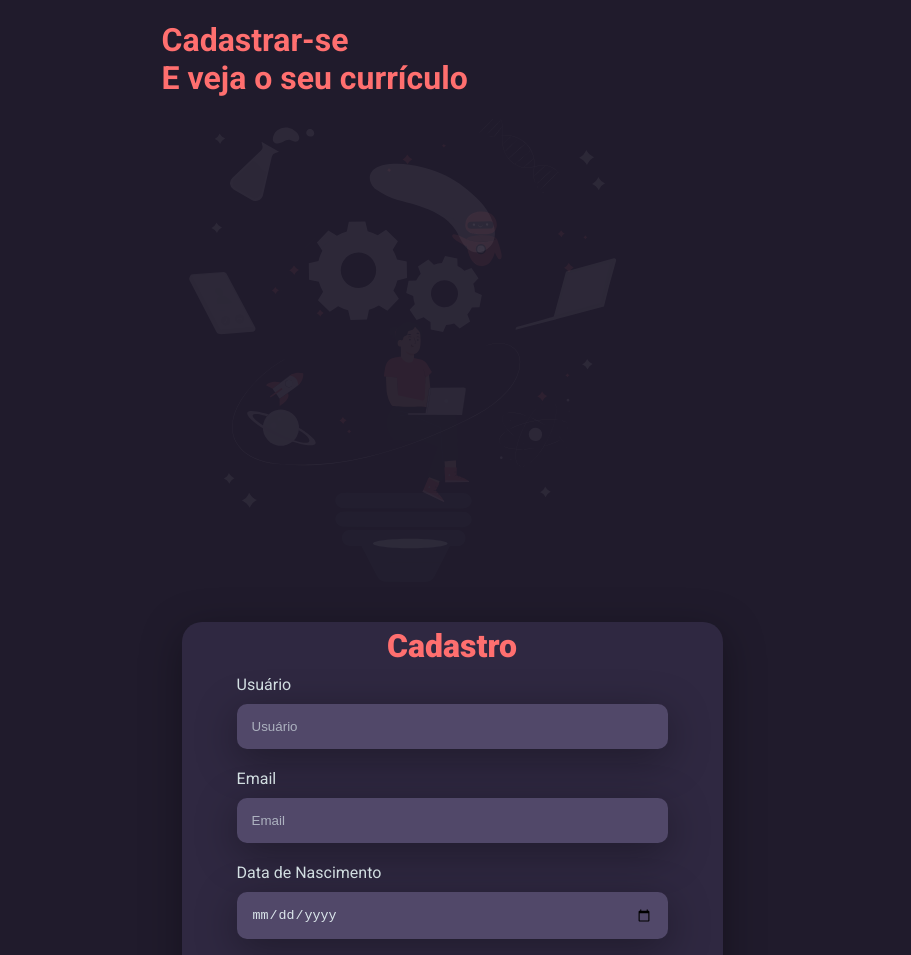
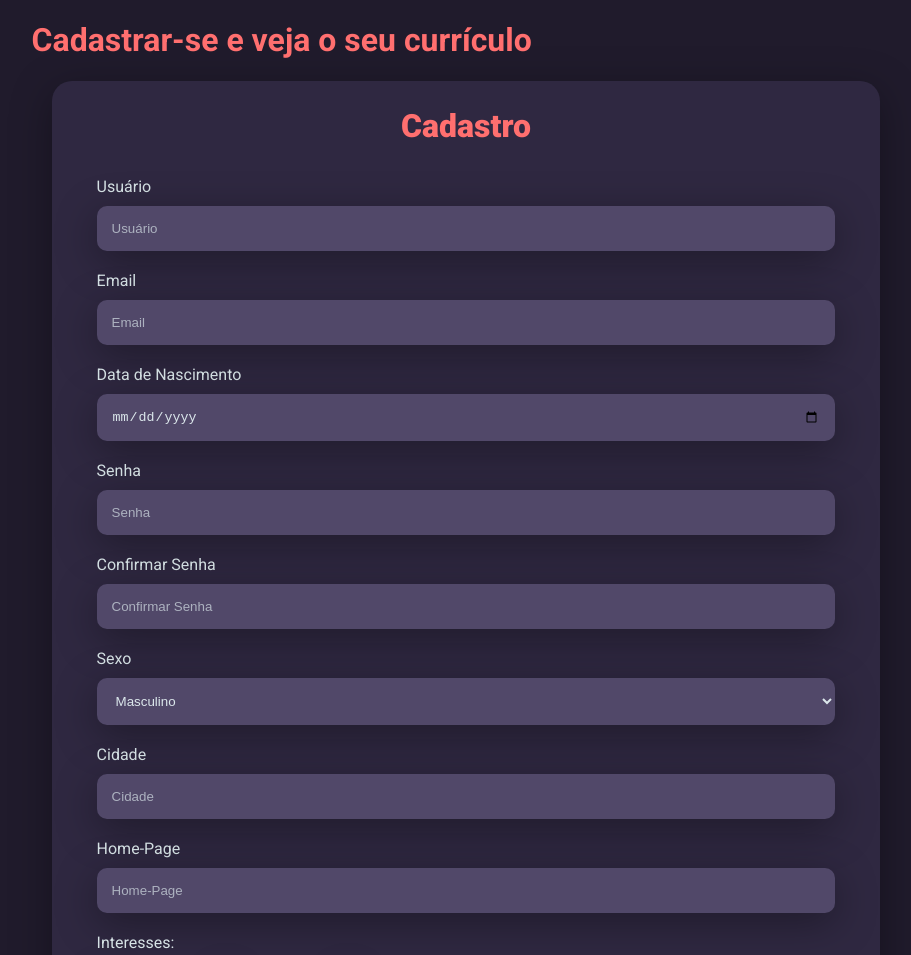
Before and after one commit to brunogregorioj/ExercicioLogin, a plain HTML site: page cadastro.html in a window 1280 px wide. Shown: the top 955 px of the page, without its empty margins (239-1150 px from the left). Drawn offline with Linux system fonts and the light colour scheme.

Commit message:
Feat: atualização tela cadastro

```diff
--- a/cadastro.html
+++ b/cadastro.html
@@ -10,12 +10,9 @@
 
 <body>
     <div class="main-cadastro">
-        <div class="left-cadastro">
-        </div>
         <div>
-            <h1 class="cadastro-title">Cadastrar-se<br> E veja o seu currículo</h1>
-            <img src="/assets/Ilustracao.svg" class="left-cadastro-img" alt="imagem de um rapaz mexendo em um quadro">
-            <!-- Mudando a classe para left-cadastro-img -->
+            <h1 class="cadastro-title">Cadastrar-se e veja o seu currículo</h1>
+            <!-- <img src="/assets/Ilustracao.svg" class="cadastro-img" alt="imagem de um rapaz mexendo em um quadro"> -->
             <div class="card-cadastro">
                 <h1>Cadastro</h1>
                 <div class="textfield-cadastro">
--- a/style.css
+++ b/style.css
@@ -145,19 +145,23 @@ body {
     align-items: center;
 }
 
+.cadastro-img {
+    width: 30vw;
+}
+
 .cadastro-title{
     color: var(--primary-color);
 }
 
 .card-cadastro {
-    max-width: 900px;
-    width: 90%;
+    width: 100%;
     margin: 20px;
     display: flex;
     justify-content: center;
     align-items: center;
     flex-direction: column;
-    padding: 5px 55px;
+    padding: 5px 45px;
+    margin-right: 300px;
     background: var(--card-bg-color);
     border-radius: 20px;
     box-shadow: 0px 10px 40px var(--card-shadow-color);
@@ -166,7 +170,6 @@ body {
 .card-cadastro>h1 {
     color: var(--secondary-color);
     font-weight: 800;
-    margin: 0;
 }
 
 .textfield-cadastro {
```
